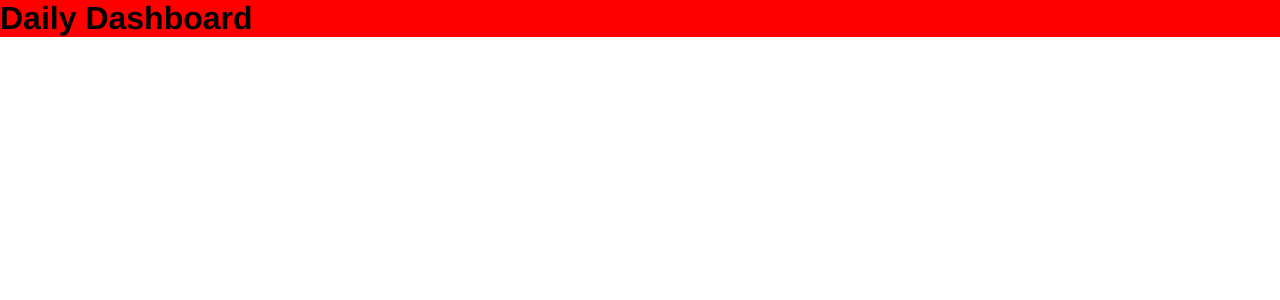
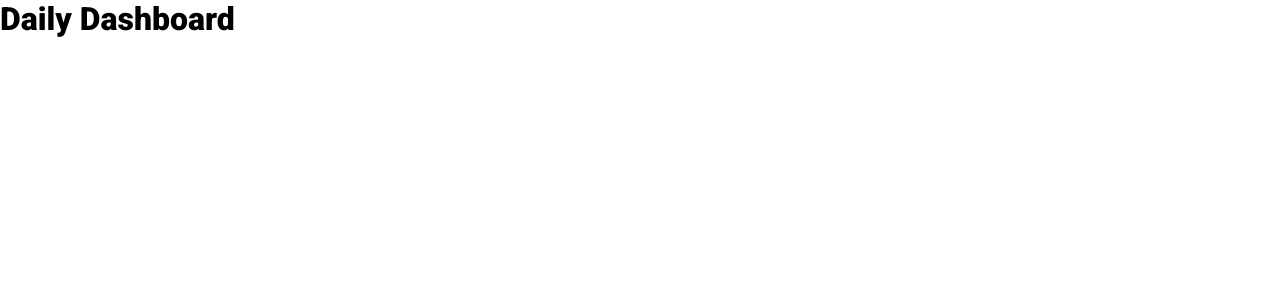
Before and after one commit to Lyannen258/dashboard, a Vue app: page / in a window 1280 px wide. Shown: the top 300 px of the page. Built offline with nearby package versions, Linux system fonts and the light colour scheme.

Commit message:
Add roboto font

```diff
--- a/src/App.vue
+++ b/src/App.vue
@@ -14,13 +14,14 @@
 </script>
 
 <style>
+@import url('https://fonts.googleapis.com/css2?family=Roboto:ital,wght@0,100;0,300;0,400;0,500;0,700;0,900;1,100;1,300;1,400;1,500;1,700;1,900&display=swap');
+
 :root {
   --color-primary: #FF9292;
 }
 
 #app {
-  font-family: Avenir, Helvetica, Arial, sans-serif;
-
+  font-family: 'Roboto', sans-serif;
 }
 
 body {
--- a/src/components/Title.vue
+++ b/src/components/Title.vue
@@ -14,6 +14,6 @@
 <!-- Add "scoped" attribute to limit CSS to this component only -->
 <style scoped>
   h1 {
-    background: red;
+    font-weight: 900;
   }
 </style>
```
